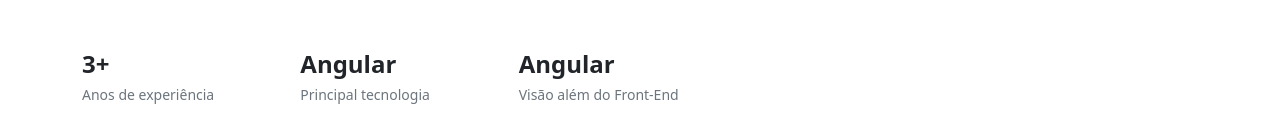
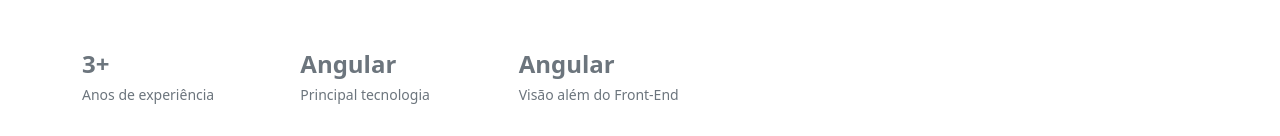
Before and after one commit to ronaldosabino/professional-portfolio, an Angular app: page / in a window 1280 px wide. Shown: the part 526-662 px from the top of the page. Built offline with nearby package versions, Linux system fonts and the light colour scheme.

Commit message:
feat: update education and home sections for improved styling and consistency

```diff
--- a/src/app/features/education/education.html
+++ b/src/app/features/education/education.html
@@ -242,7 +242,7 @@
 
                         <div class="col-md-4">
 
-                            <div class="border rounded-4 p-4 h-100 text-bg-light">
+                            <div class="bg-body-tertiary border rounded-4 p-4 h-100">
 
                                 <i class="bi bi-code-slash fs-2 text-primary"></i>
 
@@ -261,7 +261,7 @@
 
                         <div class="col-md-4">
 
-                            <div class="border rounded-4 p-4 h-100 text-bg-light ">
+                            <div class="bg-body-tertiary border rounded-4 p-4 h-100 ">
 
                                 <i class="bi bi-database fs-2 text-primary"></i>
 
@@ -280,7 +280,7 @@
 
                         <div class="col-md-4">
 
-                            <div class="border rounded-4 p-4 h-100 text-bg-light">
+                            <div class="bg-body-tertiary border rounded-4 p-4 h-100">
 
                                 <i class="bi bi-diagram-3 fs-2 text-primary"></i>
 
--- a/src/app/features/home/home.html
+++ b/src/app/features/home/home.html
@@ -40,17 +40,17 @@
             <div class="row mt-5 text-secondary">
 
                 <div class="col-4">
-                    <strong class="d-block fs-4 text-dark">{{ homePage.hero.experienceYears }}</strong>
+                    <strong class="d-block fs-4">{{ homePage.hero.experienceYears }}</strong>
                     <small>{{ homePage.hero.experienceYearsLabel }}</small>
                 </div>
 
                 <div class="col-4">
-                    <strong class="d-block fs-4 text-dark">{{ homePage.hero.mainTechnology }}</strong>
+                    <strong class="d-block fs-4">{{ homePage.hero.mainTechnology }}</strong>
                     <small>{{ homePage.hero.mainTechnologyLabel }}</small>
                 </div>
 
                 <div class="col-4">
-                    <strong class="d-block fs-4 text-dark">{{ homePage.hero.mainTechnology }}</strong>
+                    <strong class="d-block fs-4">{{ homePage.hero.mainTechnology }}</strong>
                     <small>{{ homePage.hero.fullCycleLabel }}</small>
                 </div>
 
```
